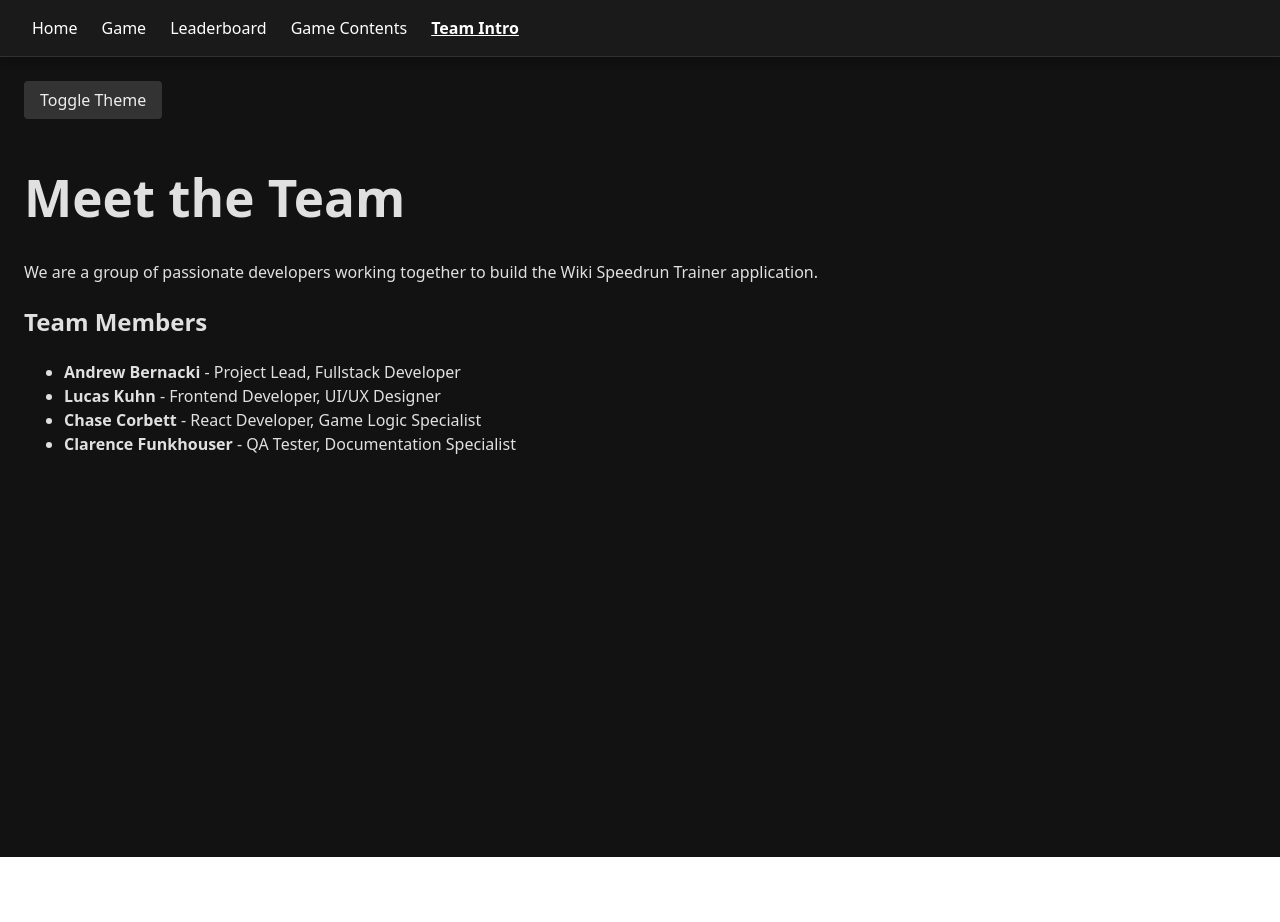
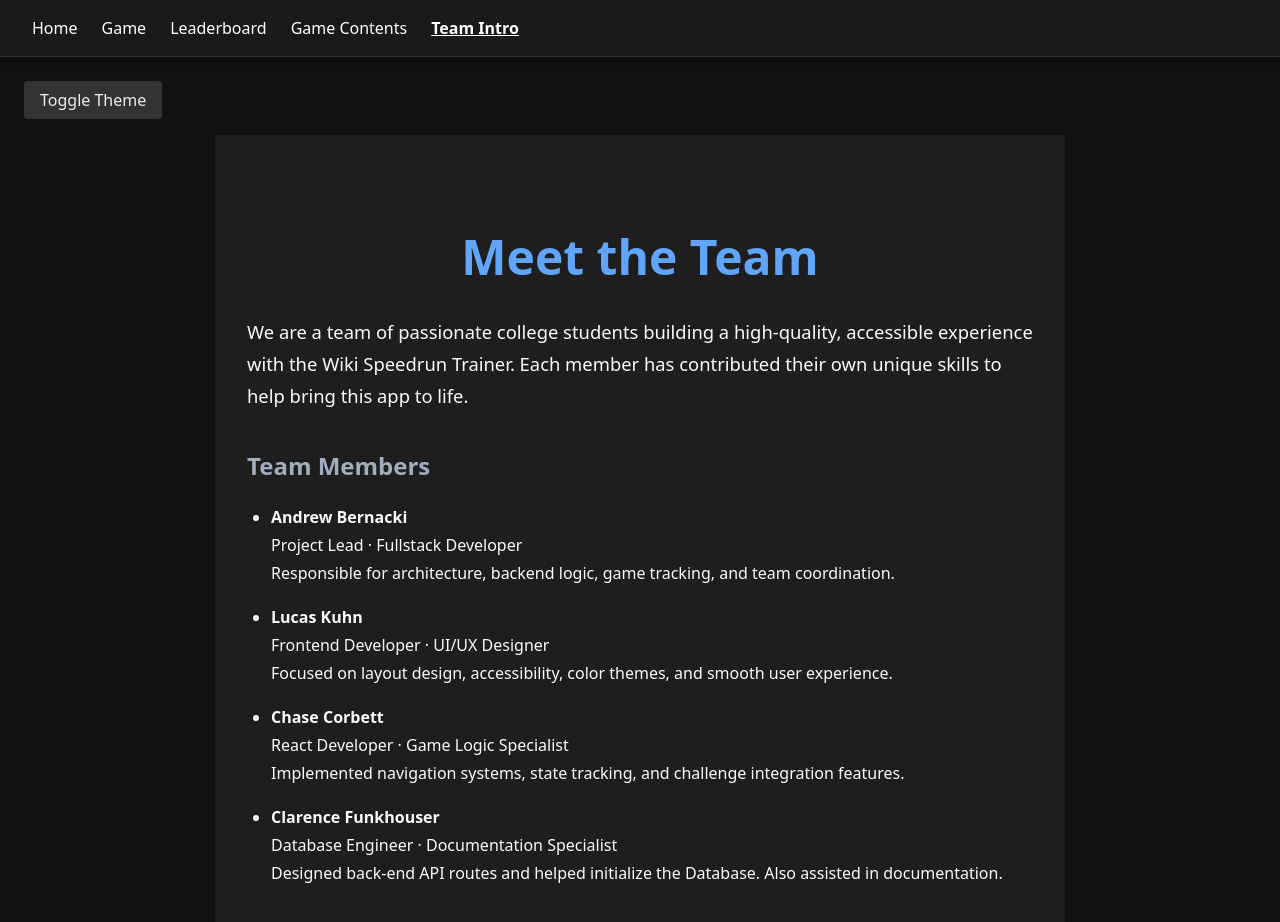
Before and after one commit to andrewbern7/wiki-speedrun, a React (Vite) app in the folder frontend/: page /teamintro in a window 1280 px wide. Shown: the top 922 px of the page. Before the commit the page ends 857 px from the top, so only its background shows below. Built offline with nearby package versions, Linux system fonts and the light colour scheme.

Commit message:
Frontend Updates to combine material + theme

```diff
--- a/frontend/src/pages/GameContents.jsx
+++ b/frontend/src/pages/GameContents.jsx
@@ -1,36 +1,74 @@
 import React from "react";
+import { useTheme } from "../components/ThemeContext";
 
 const GameContents = () => {
+  const { theme } = useTheme();
+  const isDark = theme === "dark";
+
+  const pageStyle = {
+    padding: "4rem 2rem",
+    backgroundColor: isDark ? "#1e1e1e" : "#f3f4f6",
+    color: isDark ? "#f9fafb" : "#1e1e1e",
+    fontFamily: "system-ui, sans-serif",
+    lineHeight: 1.75,
+    maxWidth: "850px",
+    margin: "0 auto"
+  };
+
+  const headerStyle = {
+    fontSize: "2.75rem",
+    fontWeight: 800,
+    marginBottom: "1rem",
+    color: isDark ? "#60a5fa" : "#1e40af"
+  };
+
+  const subHeader = {
+    fontSize: "1.5rem",
+    fontWeight: 700,
+    marginTop: "2rem",
+    marginBottom: "1rem",
+    color: isDark ? "#a0aec0" : "#1e3a8a"
+  };
+
+  const listStyle = {
+    paddingLeft: "1.5rem",
+    marginTop: "0.5rem"
+  };
+
+  const listItem = {
+    marginBottom: "0.75rem"
+  };
+
   return (
-    <div className="game-contents">
-      <h1>Game Overview</h1>
+    <div style={pageStyle}>
+      <h1 style={headerStyle}>Game Overview</h1>
       <p>
-        Wiki Speedrun Trainer is a web application where users race through Wikipedia pages using only in-text links.
-        The goal is to reach a target article as quickly as possible using the least number of clicks.
+        The Wiki Speedrun Trainer is a timed challenge where you must navigate from one Wikipedia article to another using only in-article hyperlinks. Your goal is to reach the destination as quickly and efficiently as possible.
       </p>
 
-      <h2>Game Modes</h2>
-      <ul>
-        <li>
-          <strong>Random Start → Target:</strong> Start from a random Wikipedia page and try to reach a specific target page as quickly as possible.
+      <h2 style={subHeader}>Game Modes</h2>
+      <ul style={listStyle}>
+        <li style={listItem}>
+          <strong>Challenge Mode:</strong> Choose from precomputed challenges that test your speed and logic across real Wikipedia paths. Your score is tracked on challenge-specific leaderboards.
         </li>
-        <li>
-          <strong>Challenge Mode:</strong> Attempt to reach a famous person/place within a specific number of clicks.
+        <li style={listItem}>
+          <strong>Free Play (Planned):</strong> In future versions, users may select their own start and end pages to practice freely or create custom runs.
         </li>
       </ul>
 
-      <h2>Game Features</h2>
-      <ul>
-        <li><strong>Timer</strong> to track how long the player takes to complete each game.</li>
-        <li><strong>Click Counter</strong> to track the number of clicks used during gameplay.</li>
-        <li><strong>Leaderboard</strong> to compare your performance with others.</li>
-        <li><strong>Anti-bot Mechanisms</strong> to ensure fair play and challenge real users.</li>
-        <li><strong>Responsive and modern UI</strong> built with React for a smooth user experience.</li>
+      <h2 style={subHeader}>Features</h2>
+      <ul style={listStyle}>
+        <li style={listItem}><strong>Live Timer</strong> that records total run duration in real-time</li>
+        <li style={listItem}><strong>Click Counter</strong> that tracks each page visited</li>
+        <li style={listItem}><strong>Automatic Goal Detection</strong> when the target page is reached</li>
+        <li style={listItem}><strong>Challenge-Based Leaderboards</strong> with performance breakdowns</li>
+        <li style={listItem}><strong>Dark and Light Theme</strong> support across the entire app</li>
+        <li style={listItem}><strong>Responsive UI</strong> optimized for desktop and modern browsers</li>
       </ul>
 
-      <h2>Game Objective</h2>
+      <h2 style={subHeader}>Objective</h2>
       <p>
-        The objective of the game is to navigate through Wikipedia articles as fast as possible, from one page to another using only the in-text links, with minimal clicks. Compete against others or challenge yourself to beat your previous record!
+        Your mission is to navigate from a designated start article to a known goal article using as few clicks and as little time as possible. You may only use valid, in-article links.
       </p>
     </div>
   );
--- a/frontend/src/pages/HomePage.jsx
+++ b/frontend/src/pages/HomePage.jsx
@@ -1,8 +1,82 @@
-const HomePage = () => (
-    <div>
-      <h1>Welcome to Wiki Speedrun Trainer</h1>
-      <p>Click "Game" to start your speedrun!</p>
+import { useTheme } from '../components/ThemeContext'
+
+const HomePage = () => {
+  const { theme } = useTheme()
+  const isDark = theme === 'dark'
+
+  const pageStyles = {
+    minHeight: '100vh',
+    padding: '4rem 2rem',
+    backgroundColor: isDark ? '#1e1e1e' : '#f3f4f6',
+    color: isDark ? '#f9fafb' : '#1e1e1e',
+    display: 'flex',
+    flexDirection: 'column',
+    alignItems: 'center',
+    fontFamily: 'system-ui, sans-serif',
+    lineHeight: 1.75
+  }
+
+  const headerStyle = {
+    fontSize: '3.5rem',
+    fontWeight: 800,
+    color: isDark ? '#60a5fa' : '#1e40af',
+    marginBottom: '1.5rem',
+    textAlign: 'center'
+  }
+
+  const subheadingStyle = {
+    fontSize: '1.5rem',
+    fontWeight: 600,
+    marginTop: '2rem',
+    marginBottom: '1rem',
+    textAlign: 'center',
+    color: isDark ? '#a0aec0' : '#1e3a8a'
+  }
+
+  const sectionStyle = {
+    maxWidth: '850px',
+    textAlign: 'left',
+    fontSize: '1.15rem'
+  }
+
+  const listStyle = {
+    paddingLeft: '1.5rem',
+    marginTop: '0.5rem'
+  }
+
+  const listItemStyle = {
+    marginBottom: '0.75rem'
+  }
+
+  return (
+    <div style={pageStyles}>
+      <h1 style={headerStyle}>Wiki Speedrun Trainer</h1>
+
+      <div style={sectionStyle}>
+        <p>
+          The Wiki Speedrun Trainer is an educational and competitive tool designed to help users improve their research skills, knowledge of Wikipedia's structure, and general topic awareness. Your objective is to reach a designated target article starting from a specific origin, using only in-article links — all while minimizing your time and number of clicks.
+        </p>
+
+        <h2 style={subheadingStyle}>How It Works</h2>
+        <p>
+          Before starting, you can select from a curated set of challenges — each consisting of a start and goal article. When the game begins, you’ll be presented with the start page and a live timer. Navigate using only clickable Wikipedia links. Once you reach the target page, the game ends and your performance is automatically recorded.
+        </p>
+
+        <h2 style={subheadingStyle}>Core Features</h2>
+        <ul style={listStyle}>
+          <li style={listItemStyle}>Challenge-based navigation with precomputed Wikipedia article paths</li>
+          <li style={listItemStyle}>Accurate timing and click tracking for every speedrun attempt</li>
+          <li style={listItemStyle}>A public leaderboard for each challenge showing the top performances</li>
+          <li style={listItemStyle}>Responsive, accessible interface with full light/dark mode support</li>
+        </ul>
+
+        <h2 style={subheadingStyle}>Ready to Begin?</h2>
+        <p>
+          Head to the <strong>Game</strong> tab to choose a challenge and start playing. You can review top scores on the <strong>Leaderboard</strong> page and track your progress over time.
+        </p>
+      </div>
     </div>
   )
+}
 
-  export default HomePage
+export default HomePage
--- a/frontend/src/pages/TeamIntro.jsx
+++ b/frontend/src/pages/TeamIntro.jsx
@@ -1,24 +1,75 @@
 import React from "react";
+import { useTheme } from "../components/ThemeContext";
 
 const TeamIntro = () => {
+  const { theme } = useTheme();
+  const isDark = theme === "dark";
+
+  const containerStyle = {
+    padding: "4rem 2rem",
+    backgroundColor: isDark ? "#1e1e1e" : "#f3f4f6",
+    color: isDark ? "#f9fafb" : "#1e1e1e",
+    fontFamily: "system-ui, sans-serif",
+    maxWidth: "850px",
+    margin: "0 auto",
+    lineHeight: 1.75
+  };
+
+  const headingStyle = {
+    fontSize: "3rem",
+    fontWeight: 800,
+    color: isDark ? "#60a5fa" : "#1e40af",
+    textAlign: "center",
+    marginBottom: "2rem"
+  };
+
+  const subheadingStyle = {
+    fontSize: "1.5rem",
+    fontWeight: 600,
+    marginTop: "2rem",
+    marginBottom: "1rem",
+    color: isDark ? "#a0aec0" : "#1e3a8a"
+  };
+
+  const paragraphStyle = {
+    fontSize: "1.15rem"
+  };
+
+  const listItemStyle = {
+    marginBottom: "1rem"
+  };
+
   return (
-    <div className="team-intro">
-      <h1>Meet the Team</h1>
-      <p>We are a group of passionate developers working together to build the Wiki Speedrun Trainer application.</p>
+    <div style={containerStyle}>
+      <h1 style={headingStyle}>Meet the Team</h1>
 
-      <h2>Team Members</h2>
-      <ul>
-        <li>
-          <strong>Andrew Bernacki</strong> - Project Lead, Fullstack Developer
+      <p style={paragraphStyle}>
+        We are a team of passionate college students building a high-quality, accessible
+        experience with the Wiki Speedrun Trainer. Each member has contributed their own unique skills to help bring
+        this app to life.
+      </p>
+
+      <h2 style={subheadingStyle}>Team Members</h2>
+      <ul style={{ paddingLeft: "1.5rem" }}>
+        <li style={listItemStyle}>
+          <strong>Andrew Bernacki</strong><br />
+          Project Lead · Fullstack Developer<br />
+          Responsible for architecture, backend logic, game tracking, and team coordination.
         </li>
-        <li>
-          <strong>Lucas Kuhn</strong> - Frontend Developer, UI/UX Designer
+        <li style={listItemStyle}>
+          <strong>Lucas Kuhn</strong><br />
+          Frontend Developer · UI/UX Designer<br />
+          Focused on layout design, accessibility, color themes, and smooth user experience.
         </li>
-        <li>
-          <strong>Chase Corbett</strong> - React Developer, Game Logic Specialist
+        <li style={listItemStyle}>
+          <strong>Chase Corbett</strong><br />
+          React Developer · Game Logic Specialist<br />
+          Implemented navigation systems, state tracking, and challenge integration features.
         </li>
-        <li>
-          <strong>Clarence Funkhouser</strong> - QA Tester, Documentation Specialist
+        <li style={listItemStyle}>
+          <strong>Clarence Funkhouser</strong><br />
+          Database Engineer · Documentation Specialist<br />
+          Designed back-end API routes and helped initialize the Database. Also assisted in documentation.
         </li>
       </ul>
     </div>
```
